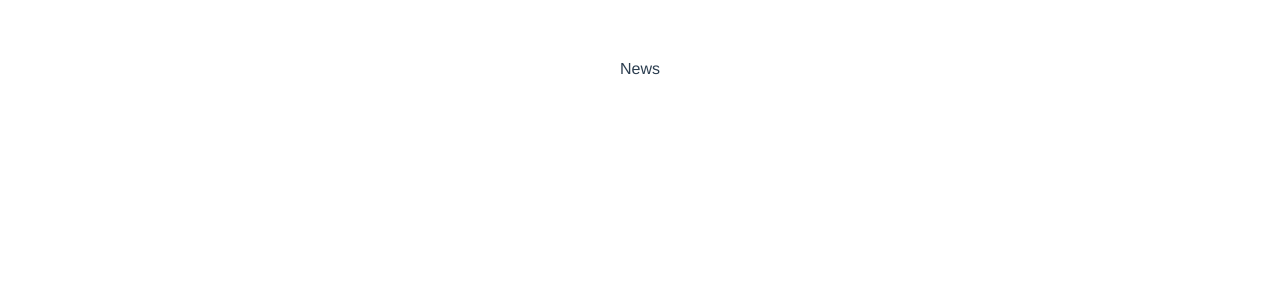
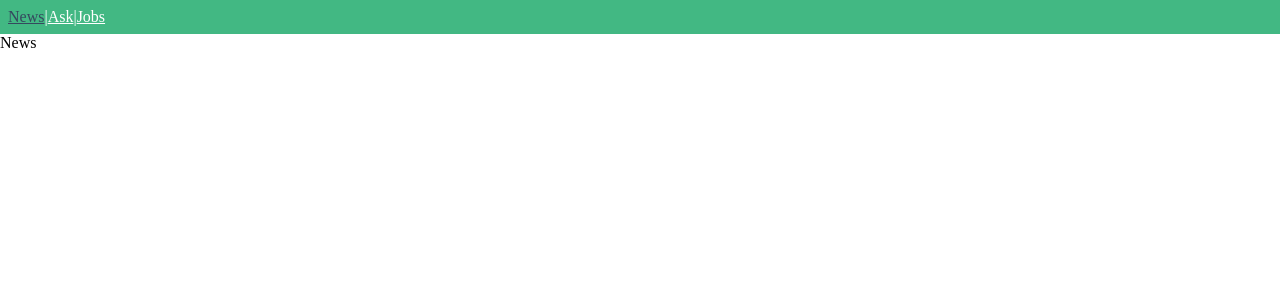
Before and after one commit to lej6790/vue-news, a Vue app: page /news in a window 1280 px wide. Shown: the top 300 px of the page. Built offline with nearby package versions, Linux system fonts and the light colour scheme.

Commit message:
1. Root path에 redirect 적용 2. ToolBar 추가

```diff
--- a/src/App.vue
+++ b/src/App.vue
@@ -1,26 +1,23 @@
 <template>
   <div>
+    <tool-bar></tool-bar>
     <router-view></router-view>
   </div>
 </template>
 
 <script>
+import ToolBar from './components/ToolBar.vue'
+
 export default {
-  methods: {
-    fetchData() {
-      console.log('hello')
-    }
+  components: {
+    ToolBar,
   }
 }
 </script>
 
 <style>
-#app {
-  font-family: Avenir, Helvetica, Arial, sans-serif;
-  -webkit-font-smoothing: antialiased;
-  -moz-osx-font-smoothing: grayscale;
-  text-align: center;
-  color: #2c3e50;
-  margin-top: 60px;
+body {
+  padding: 0;
+  margin: 0;
 }
 </style>
--- /dev/null
+++ b/src/components/ToolBar.vue
@@ -0,0 +1,28 @@
+<template>
+  <div class="header">
+    <router-link to="/news">News</router-link> |
+    <router-link to="/ask">Ask</router-link> |
+    <router-link to="/jobs">Jobs</router-link>
+  </div>
+</template>
+
+<script>
+export default {
+
+}
+</script>
+
+<style scoped>
+.header {
+  color: white;
+  background-color: #42b883;
+  display: flex;
+  padding: 8px;
+}
+.header .router-link-exact-active {
+  color: #35495e;
+}
+.header a {
+  color: white;
+}
+</style>
--- a/src/router/index.js
+++ b/src/router/index.js
@@ -4,6 +4,10 @@
 import AskView from '../views/AskView.vue'
 
 const routes = [
+  {
+    path: '/',
+    redirect: '/news'
+  },
   {
     path: '/news',
     component: NewsView
```
